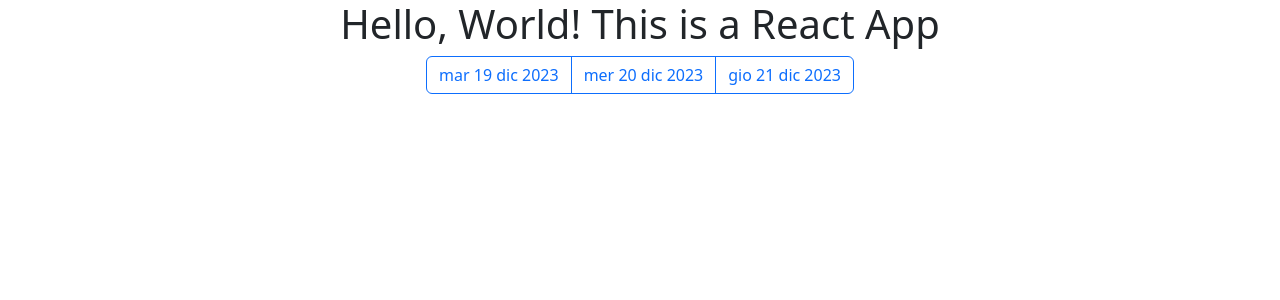
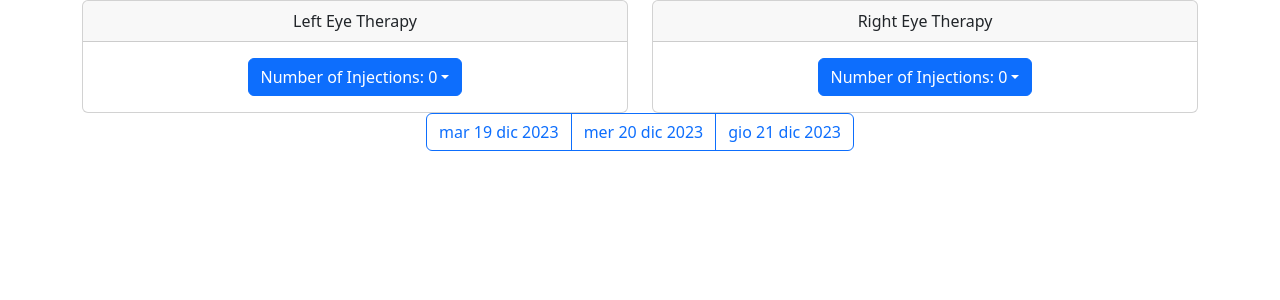
Before and after one commit to nax83/DatesGenerator, a React (Create React App) app: page / in a window 1280 px wide. Shown: the top 300 px of the page. Built offline with nearby package versions, Linux system fonts and the light colour scheme.

Commit message:
first therapy planning implementation

```diff
--- a/src/App.js
+++ b/src/App.js
@@ -1,14 +1,26 @@
-// App.js
 import React from 'react';
 import './App.css';
+import EyeTherapy from './EyeTherapy'; // Assuming EyeTherapy component is available
+import 'bootstrap/dist/css/bootstrap.min.css';
+import Container from 'react-bootstrap/Container';
+import Row from 'react-bootstrap/Row';
+import Col from 'react-bootstrap/Col';
 import DatesList from './DatesList';
-import 'bootstrap/dist/css/bootstrap.min.css';
 
 function App() {
   return (
     <div className="App">
-      <h1>Hello, World! This is a React App</h1>
-      <DatesList />
+      <Container>
+        <Row>
+          <Col>
+              <EyeTherapy title="Left Eye Therapy" maxInjections={5} />
+          </Col>
+          <Col>
+              <EyeTherapy title="Right Eye Therapy" maxInjections={5} />
+          </Col>
+        </Row>
+      </Container>
+      <DatesList/>
     </div>
   );
 }
--- /dev/null
+++ b/src/EyeTherapy.js
@@ -0,0 +1,69 @@
+import React, { useState } from 'react';
+import Card from 'react-bootstrap/Card';
+import Dropdown from 'react-bootstrap/Dropdown';
+import 'bootstrap/dist/css/bootstrap.min.css';
+
+function EyeTherapy({ title, maxInjections }) {
+    const [selectedInjections, setSelectedInjections] = useState(0);
+    const [injections, setInjections] = useState(Array.from({ length: maxInjections }, (_, i) => ({ id: i, weeks: 0 })));
+
+    const handleDropdownSelect = (eventKey, event) => {
+      const selectedId = parseInt(event.target.getAttribute('data-id'));
+
+      if (selectedId !== undefined) {
+        const updatedInjections = injections.map((injection) =>
+          injection.id === selectedId ? { ...injection, weeks: parseInt(eventKey) } : injection
+        );
+
+        setInjections(updatedInjections);
+      }
+
+      setSelectedInjections(eventKey);
+    };
+
+    const injectionsDropdown = injections
+    .filter((injection) => injection.id < selectedInjections)
+    .map((injection) => (
+      <Dropdown key={injection.id}>
+        <Dropdown.Toggle variant="success" id={`dropdown-injection-${injection.id}`}>
+          Injection {injection.id + 1}: Wait for {injection.weeks} weeks
+        </Dropdown.Toggle>
+        <Dropdown.Menu>
+          {[...Array(maxInjections + 1).keys()].slice(1).map((week) => (
+            <Dropdown.Item
+              key={week}
+              eventKey={week}
+              data-id={injection.id}
+              onSelect={handleDropdownSelect}
+            >
+              {week} weeks
+            </Dropdown.Item>
+          ))}
+        </Dropdown.Menu>
+      </Dropdown>
+    ));
+
+  return (
+    <Card>
+      <Card.Header>{title}</Card.Header>
+      <Card.Body>
+        <Dropdown onSelect={handleDropdownSelect}>
+          <Dropdown.Toggle variant="primary" id="dropdown-basic">
+            Number of Injections: {selectedInjections}
+          </Dropdown.Toggle>
+
+          <Dropdown.Menu>
+            {[...Array(maxInjections + 1).keys()].map((injection) => (
+              <Dropdown.Item key={injection} eventKey={injection}>
+                {injection}
+              </Dropdown.Item>
+            ))}
+          </Dropdown.Menu>
+        </Dropdown>
+        {injectionsDropdown}
+      </Card.Body>
+    </Card>
+  );
+}
+
+export default EyeTherapy;
```
